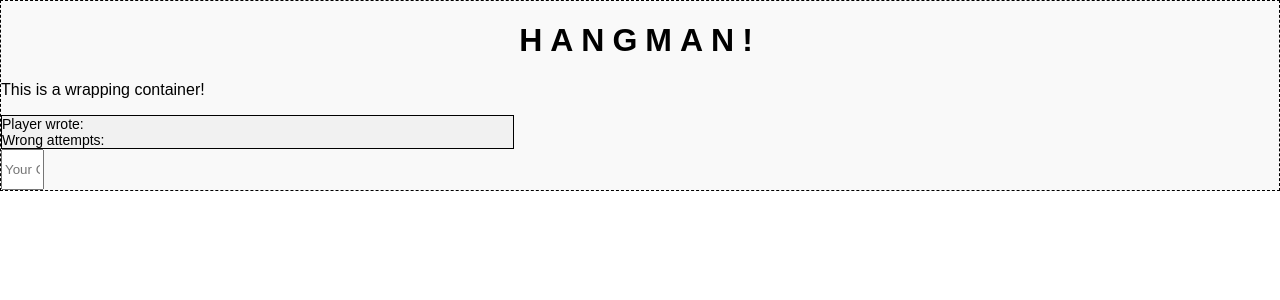
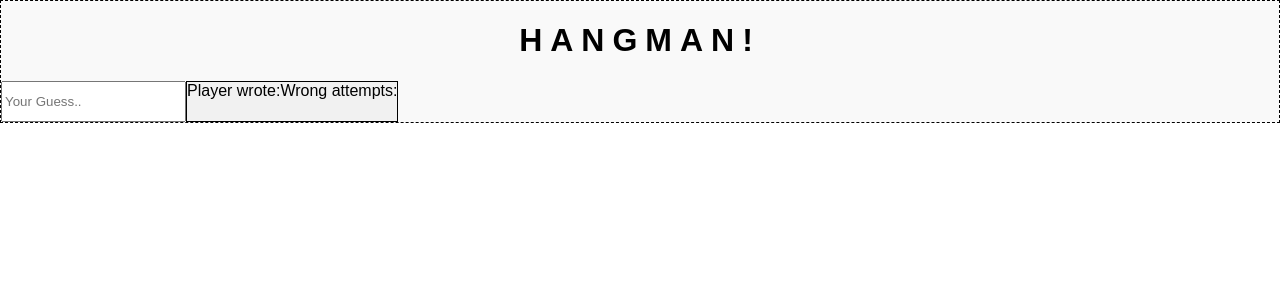
Before and after one commit to FStriewski/Hangman-Game, a React (Create React App) app: page / in a window 1280 px wide. Shown: the top 300 px of the page. Built offline with nearby package versions, Linux system fonts and the light colour scheme.

Commit message:
Add flexbox to PlayerInput and Statbox

```diff
--- a/src/App.css
+++ b/src/App.css
@@ -1,7 +1,7 @@
 .App{
   background-color: #f9f9f9;
 	font-family: Arial;
-  border: 1px dashed black;
+    border: 1px dashed black;
 	margin: 0;
 }
 
--- a/src/components/PlayerInput.css
+++ b/src/components/PlayerInput.css
@@ -1,6 +1,5 @@
 .PlayerInputField{
-
-  width: 35px;
   height: 35px;
+display: inline-flex;
 
 }
--- a/src/components/Statbox.css
+++ b/src/components/Statbox.css
@@ -1,8 +1,5 @@
 .Statbox{
-
-  width: 40%;
   background-color: #f1f1f1;
   border: 1px solid black;
-  font-size: 14px;
-  justify-content: center;
+  display: inline-flex;
 }
--- a/src/containers/GameContainer.css
+++ b/src/containers/GameContainer.css
@@ -1,4 +1,9 @@
 .gameContainer {
-  background-color: grey
+  background-color: grey;
+  display: inline-flex;
+}
+
+.flex-container{
+  display: flex;
 
 }
--- a/src/containers/GameContainer.js
+++ b/src/containers/GameContainer.js
@@ -8,9 +8,10 @@ class GameContainer extends Component {
   render() {
     return (
       <div className="GameContainer">
-        <p>This is a wrapping container!</p>
-        <Statbox />
-        <PlayerInput />
+        <div className="flex-container">
+            <PlayerInput />
+            <Statbox />
+        </div>
       </div>
     );
   }
```
